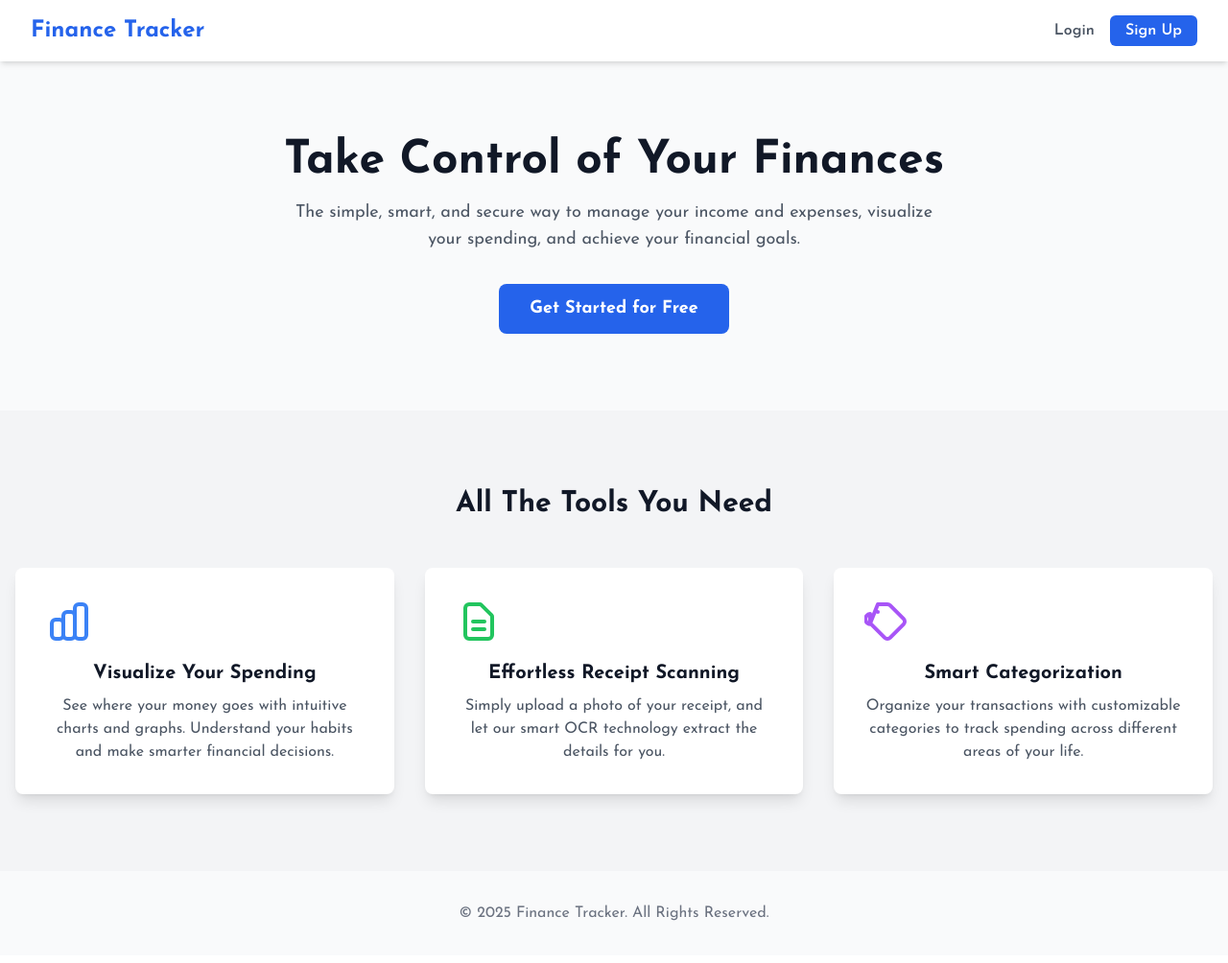
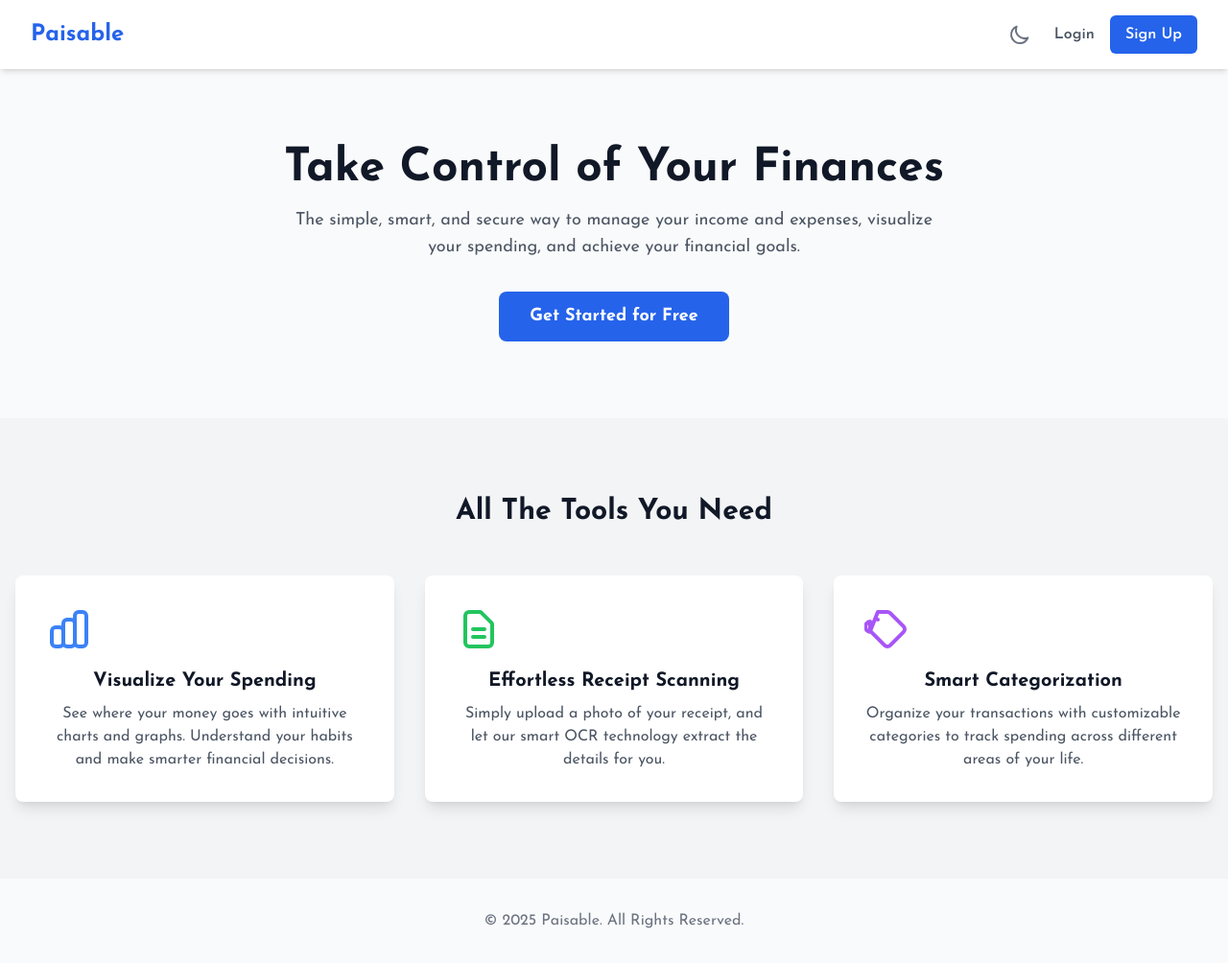
Before and after one commit to sai-maker-cloud/paisable, a React (Vite) app in the folder frontend/: page / in a window 1280 px wide. Shown: the whole page at 96% size. Built offline with nearby package versions, Linux system fonts and the light colour scheme.

Commit message:
feat: rename application to Paisable and integrate theme toggle in welcome page

```diff
--- a/frontend/src/components/Layout.jsx
+++ b/frontend/src/components/Layout.jsx
@@ -22,7 +22,7 @@ const Layout = () => {
           <div className="flex items-center justify-between h-16">
             <div className="flex items-center">
               <span className="font-bold text-xl text-blue-600 dark:text-blue-400">
-                Finance Tracker
+                Paisable
               </span>
               <div className="hidden md:block">
                 <div className="ml-10 flex items-baseline space-x-4">
--- a/frontend/src/pages/WelcomePage.jsx
+++ b/frontend/src/pages/WelcomePage.jsx
@@ -1,6 +1,7 @@
 import React, { useEffect } from 'react';
 import { Link, useNavigate } from 'react-router-dom';
 import useAuth from '../hooks/useAuth';
+import ThemeToggle from '../components/ThemeToggle';
 
 const ChartIcon = () => <svg className="h-12 w-12 text-blue-500" fill="none" viewBox="0 0 24 24" stroke="currentColor"><path strokeLinecap="round" strokeLinejoin="round" strokeWidth={2} d="M9 19v-6a2 2 0 00-2-2H5a2 2 0 00-2 2v6a2 2 0 002 2h2a2 2 0 002-2zm0 0V9a2 2 0 012-2h2a2 2 0 012 2v10m-6 0a2 2 0 002 2h2a2 2 0 002-2m0 0V5a2 2 0 012-2h2a2 2 0 012 2v14a2 2 0 01-2 2h-2a2 2 0 01-2-2z" /></svg>;
 const ReceiptIcon = () => <svg className="h-12 w-12 text-green-500" fill="none" viewBox="0 0 24 24" stroke="currentColor"><path strokeLinecap="round" strokeLinejoin="round" strokeWidth={2} d="M9 12h6m-6 4h6m2 5H7a2 2 0 01-2-2V5a2 2 0 012-2h5.586a1 1 0 01.707.293l5.414 5.414a1 1 0 01.293.707V19a2 2 0 01-2 2z" /></svg>;
@@ -25,11 +26,12 @@ export default function WelcomePage() {
   }, [user, navigate]);
 
   return (
-    <div className="bg-gray-50 dark:bg-gray-900 min-h-screen font-montserrat">
+    <div className="bg-gray-50 dark:bg-gray-900 min-h-screen font-montserrat text-gray-800 dark:text-gray-200">
       {/* Header */}
       <header className="py-4 px-8 flex justify-between items-center bg-white dark:bg-gray-800 shadow-md">
-        <h1 className="text-2xl font-bold text-blue-600 dark:text-blue-400">Finance Tracker</h1>
-        <div className="space-x-4">
+        <h1 className="text-2xl font-bold text-blue-600 dark:text-blue-400">Paisable</h1>
+        <div className="flex items-center gap-4">
+          <ThemeToggle />
           <Link to="/login" className="text-gray-600 dark:text-gray-300 hover:text-blue-600 dark:hover:text-blue-400 font-semibold">Login</Link>
           <Link to="/register" className="bg-blue-600 text-white px-4 py-2 rounded-md font-semibold hover:bg-blue-700">Sign Up</Link>
         </div>
@@ -62,7 +64,7 @@ export default function WelcomePage() {
 
       {/* Footer */}
       <footer className="py-8 text-center text-gray-500 dark:text-gray-400">
-        <p>&copy; {new Date().getFullYear()} Finance Tracker. All Rights Reserved.</p>
+        <p>&copy; {new Date().getFullYear()} Paisable. All Rights Reserved.</p>
       </footer>
     </div>
   );
```
